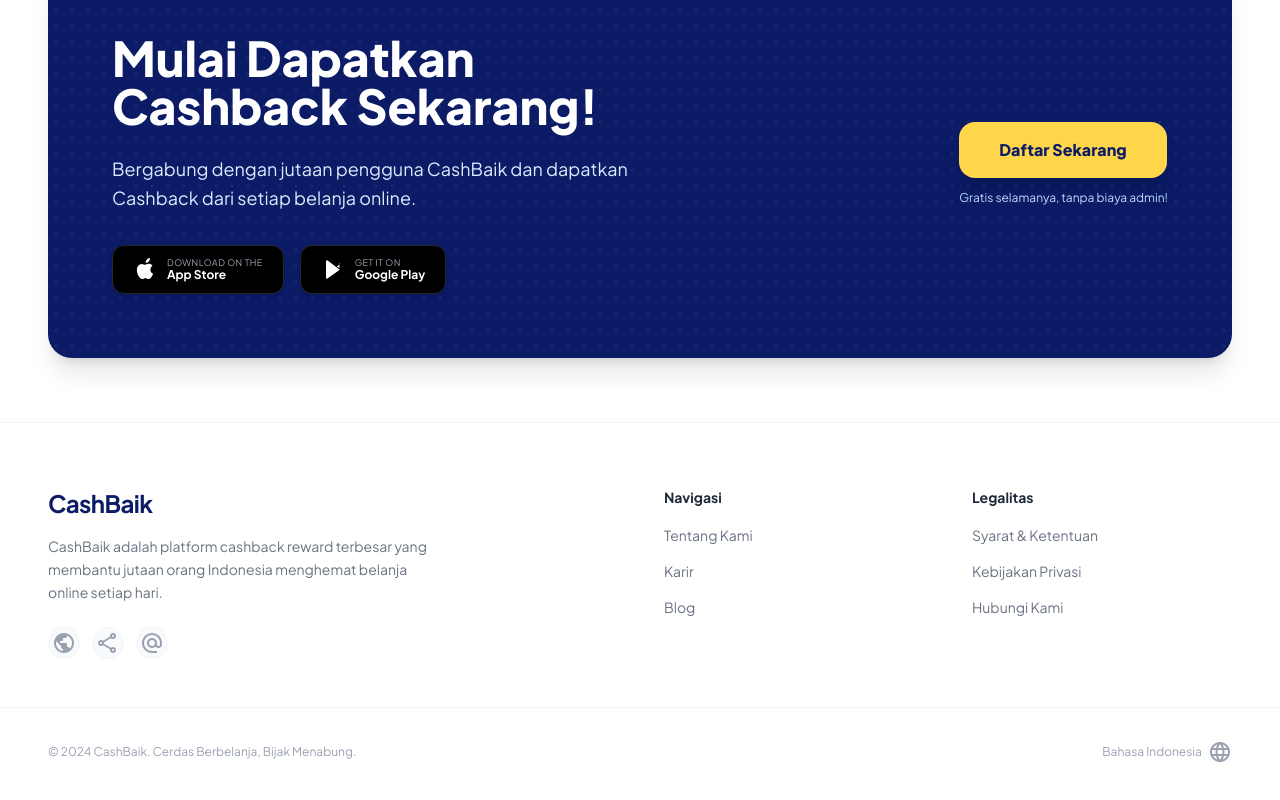
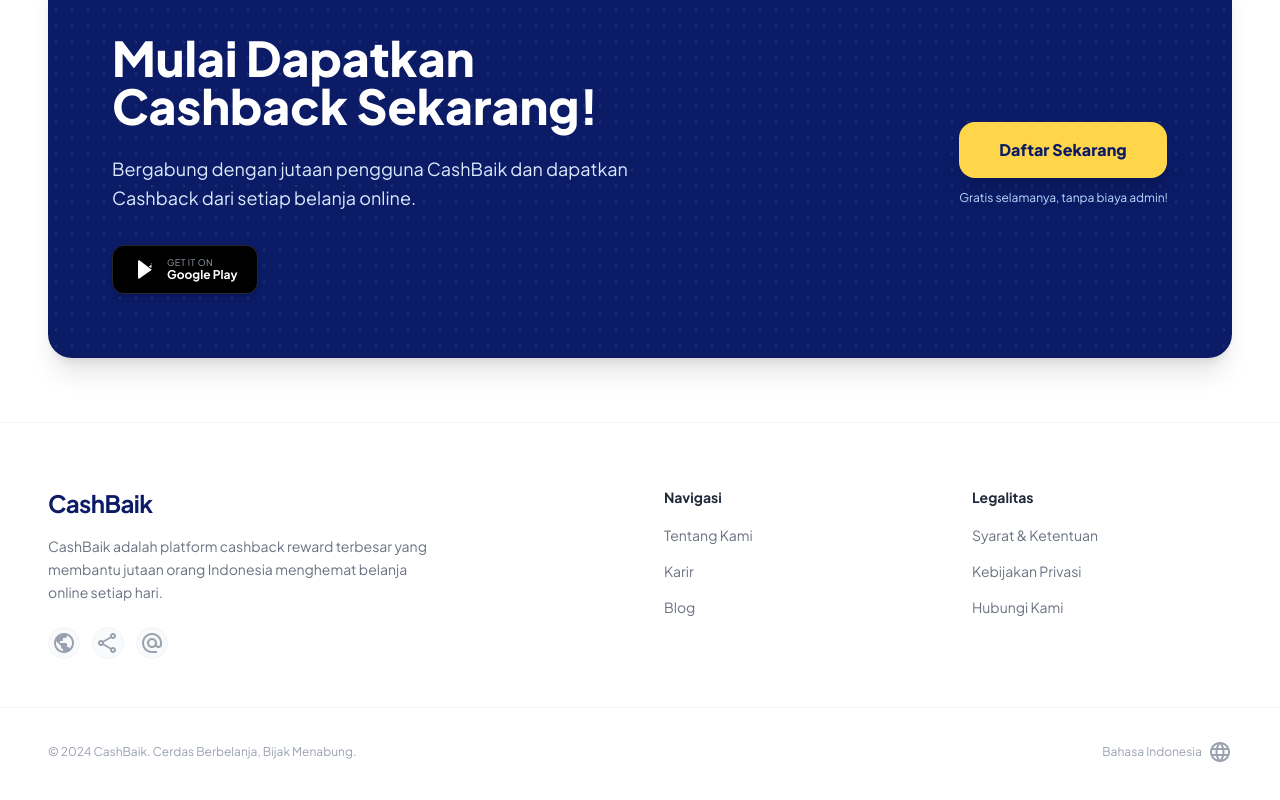
Before and after one commit to rosalindahayin58-source/CashBaik.com, a Vue app: page / in a window 1280 px wide. Shown: the part 1845-2645 px from the top of the page. Built offline with nearby package versions, Linux system fonts and the light colour scheme.

Commit message:
Update semua perubahan

```diff
--- a/src/components/CtaSection.vue
+++ b/src/components/CtaSection.vue
@@ -3,69 +3,82 @@
     <div class="max-w-7xl mx-auto px-6 md:px-12">
       <!-- Container Box -->
       <div class="bg-[#0b1b66] rounded-3xl p-8 md:p-16 relative overflow-hidden flex flex-col md:flex-row justify-between items-center gap-12 shadow-xl">
+
         <!-- Dots Background Pattern -->
         <div class="absolute inset-0 opacity-10 bg-[radial-gradient(#fff_1px,transparent_1px)] [background-size:16px_16px] pointer-events-none"></div>
 
         <!-- Left Content -->
         <div class="z-10 text-center md:text-left max-w-xl">
+
           <h2 class="text-3xl md:text-4xl lg:text-5xl font-extrabold text-white mb-6">
             Mulai Dapatkan Cashback Sekarang!
           </h2>
+
           <p class="text-blue-100 text-base md:text-lg mb-8 leading-relaxed">
             Bergabung dengan jutaan pengguna CashBaik dan dapatkan Cashback dari setiap belanja online.
           </p>
 
+
           <!-- App Download Badges -->
           <div class="flex flex-wrap justify-center md:justify-start gap-4">
-            <!-- App Store Badge -->
-            <a
-              href="#"
-              class="flex items-center gap-2.5 bg-black hover:bg-zinc-900 text-white px-5 py-2.5 rounded-xl border border-zinc-800 transition-all shadow-md"
-            >
-              <!-- Apple Icon -->
-              <svg class="w-6 h-6 fill-current" viewBox="0 0 24 24" xmlns="http://www.w3.org/2000/svg">
-                <path d="M18.71 19.5C17.88 20.74 17 21.95 15.66 21.97C14.32 22 13.89 21.18 12.37 21.18C10.84 21.18 10.37 21.95 9.1 22C7.79 22.05 6.8 20.68 5.96 19.48C4.25 17 2.94 12.45 4.7 9.39C5.57 7.87 7.13 6.91 8.82 6.88C10.1 6.86 11.32 7.75 12.11 7.75C12.89 7.75 14.37 6.68 15.92 6.84C16.57 6.87 18.39 7.1 19.56 8.82C19.47 8.88 17.39 10.1 17.41 12.63C17.44 15.65 20.06 16.66 20.1 16.67C20.08 16.74 19.67 18.11 18.71 19.5M15.97 4.17C16.63 3.37 17.07 2.28 16.95 1C15.85 1.04 14.51 1.73 13.73 2.64C13.07 3.41 12.49 4.52 12.64 5.78C13.87 5.87 15.12 5.17 15.97 4.17Z" />
-              </svg>
-              <div class="text-left">
-                <p class="text-[9px] uppercase tracking-wider text-gray-400">Download on the</p>
-                <p class="text-xs font-bold -mt-0.5">App Store</p>
-              </div>
-            </a>
 
             <!-- Play Store Badge -->
             <a
               href="#"
               class="flex items-center gap-2.5 bg-black hover:bg-zinc-900 text-white px-5 py-2.5 rounded-xl border border-zinc-800 transition-all shadow-md"
             >
+
               <!-- Play Icon -->
-              <svg class="w-6 h-6 fill-current" viewBox="0 0 24 24" xmlns="http://www.w3.org/2000/svg">
+              <svg
+                class="w-6 h-6 fill-current"
+                viewBox="0 0 24 24"
+                xmlns="http://www.w3.org/2000/svg"
+              >
                 <path d="M5 3.23v17.54c0 .54.37.91.89.91.17 0 .34-.05.5-.16L18.45 13c.8-.5 1.45-1 .3-.37L6.68 3.5c-.17-.11-.34-.16-.5-.16-.52 0-.89.37-.89.91zM18.45 11l-2.73-1.58L6.68 18.72l9.04-9.3 2.73-1.58c.84-.49.84-1.28 0-1.76z" />
               </svg>
+
+
               <div class="text-left">
-                <p class="text-[9px] uppercase tracking-wider text-gray-400">GET IT ON</p>
-                <p class="text-xs font-bold -mt-0.5">Google Play</p>
+                <p class="text-[9px] uppercase tracking-wider text-gray-400">
+                  GET IT ON
+                </p>
+
+                <p class="text-xs font-bold -mt-0.5">
+                  Google Play
+                </p>
               </div>
+
             </a>
+
           </div>
+
         </div>
+
 
         <!-- Right Content -->
         <div class="z-10 flex flex-col items-center md:items-start">
+
           <a
             href="#"
             class="bg-[#ffd54a] hover:bg-yellow-500 text-[#0b1b66] font-extrabold px-10 py-4 rounded-2xl shadow-xl transition-all transform hover:-translate-y-0.5 active:translate-y-0 text-center w-full md:w-auto"
           >
             Daftar Sekarang
           </a>
+
+
           <p class="text-blue-200 text-xs mt-3 text-center md:text-left">
             Gratis selamanya, tanpa biaya admin!
           </p>
+
         </div>
+
+
       </div>
     </div>
   </section>
 </template>
 
+
 <script setup>
 // Static presentation
 </script>
```
